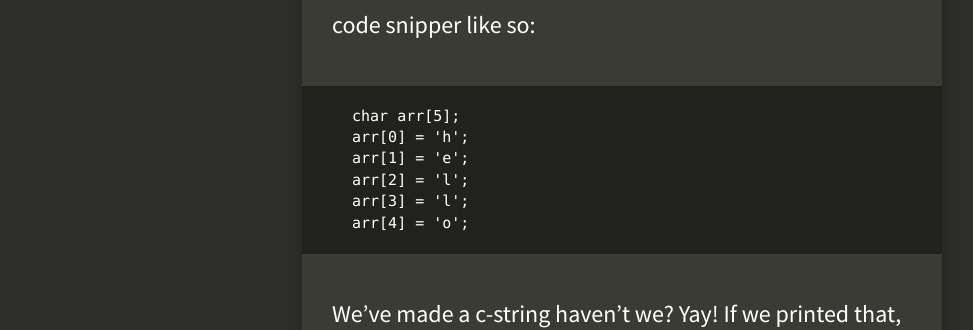
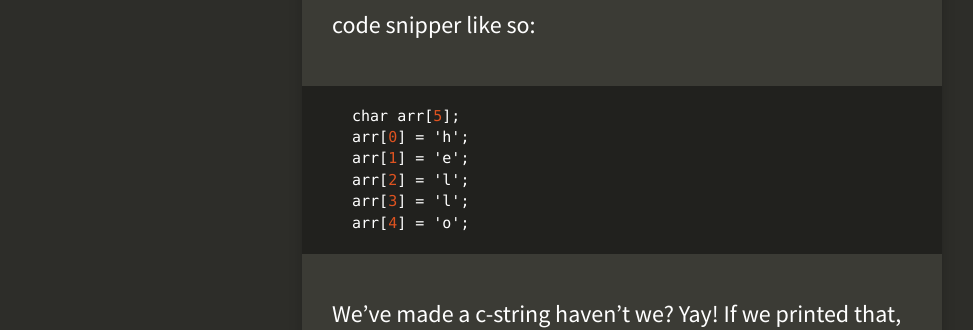
Before and after one commit to esquireatlarge/esquireatlarge.github.io, a Jekyll site: the page built from _posts/2015-12-14-character_arrays.md, in a window 1280 px wide and 900 px high, scrolled down 1281 px. Shown: the part 153-483 px from the top of the window, without its empty margins (18-991 px from the left). Built offline with Jekyll 4.4.1, drawn with Linux system fonts in a browser that asks for light colours; nearby versions of some CDN libraries; Markdown is read by kramdown in place of the engine named in the settings.

Commit message:
Update 2015-12-14-character_arrays.md

```diff
--- a/_posts/2015-12-14-character_arrays.md
+++ b/_posts/2015-12-14-character_arrays.md
@@ -20,7 +20,7 @@
 
 Now we are reserving 5 bytes, with each character (in C/C++) being a _single byte_, no fancy Unicode.  Imagine a code snipper like so:
 
-{% highlight c_cpp %}
+{% highlight cpp %}
 char arr[5];
 arr[0] = 'h';
 arr[1] = 'e';
```
